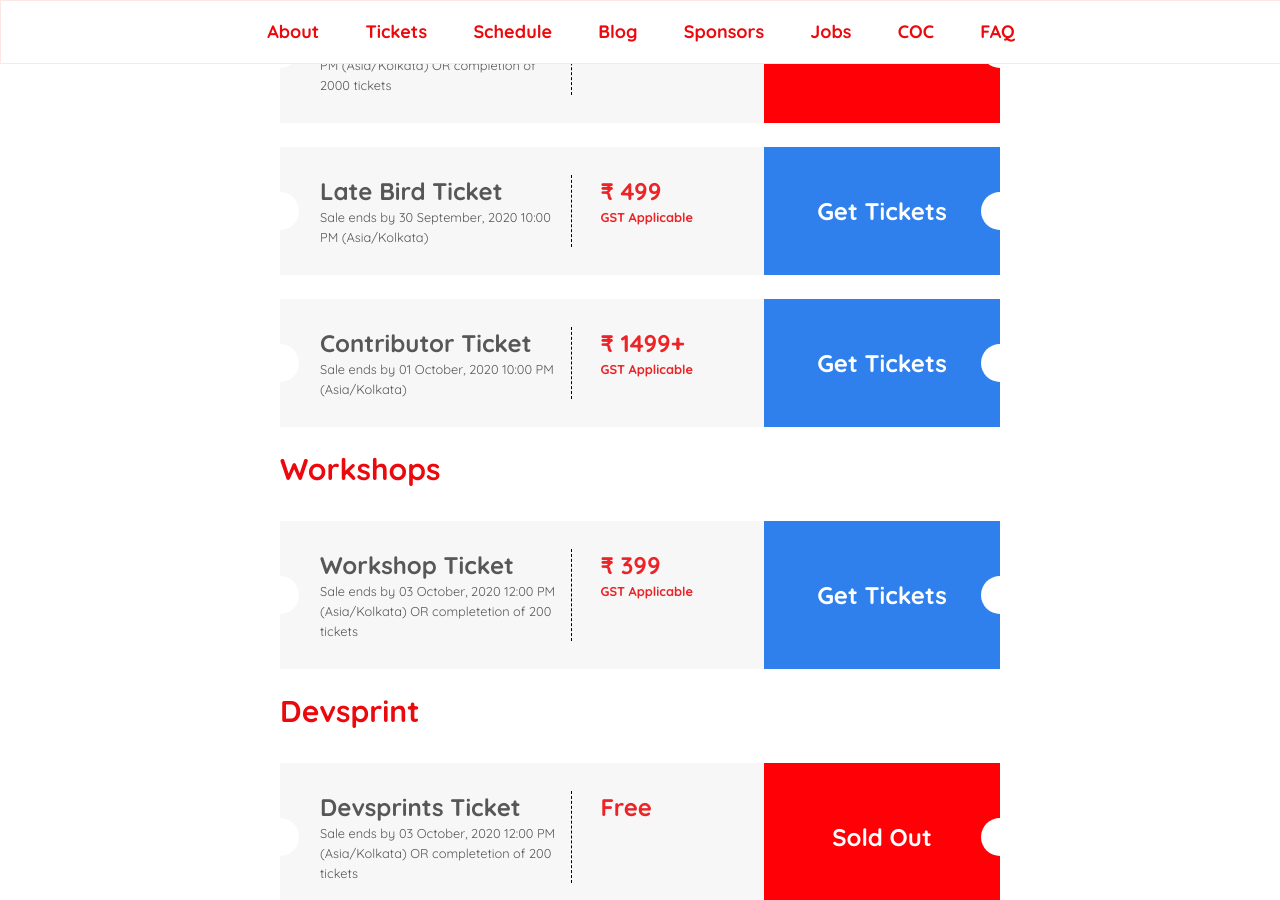
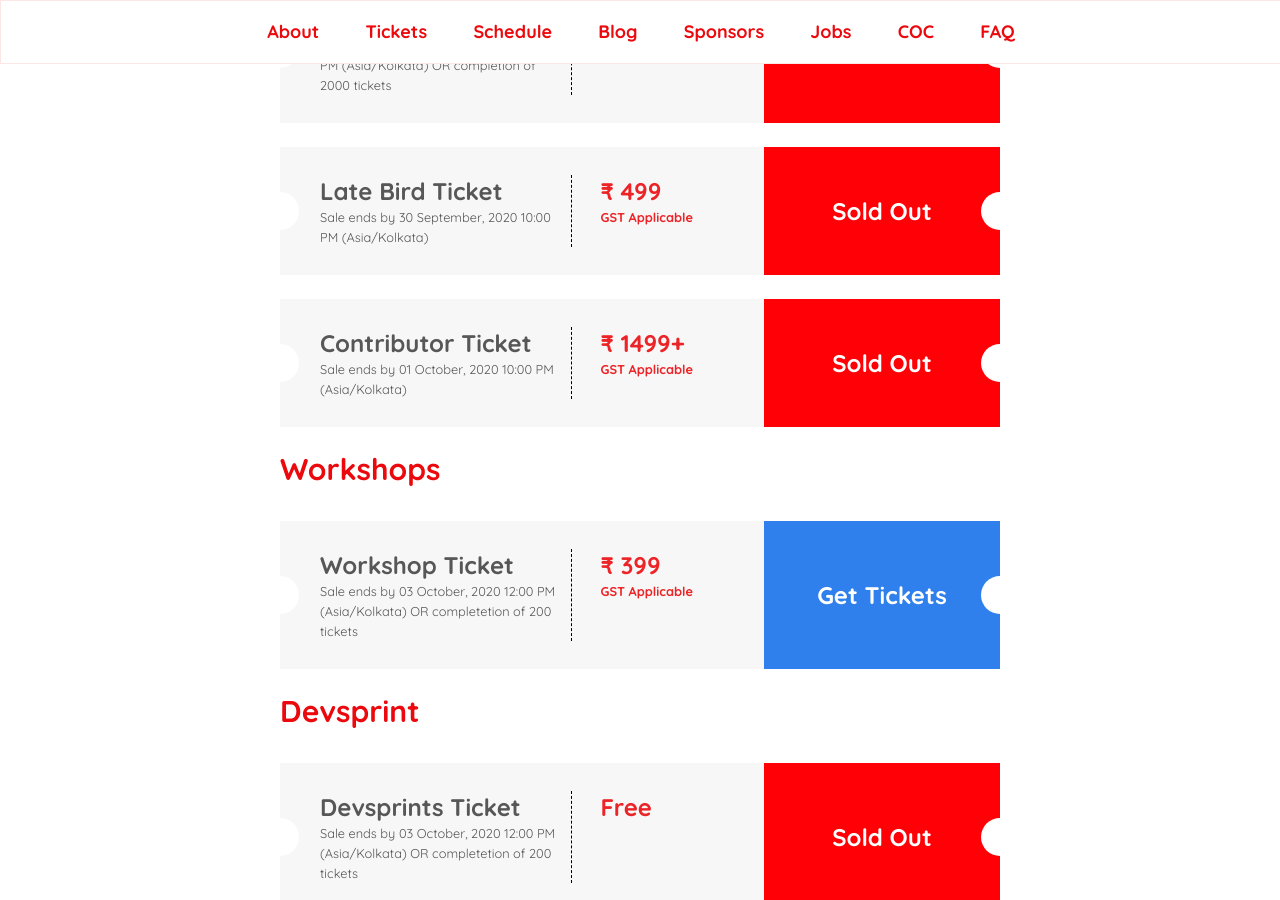
Before and after one commit to pythonindia/inpycon2020, a Jekyll site: the page built from index.md, in a window 1280 px wide and 900 px high, scrolled down 4697 px. Built offline with Jekyll 4.4.1, drawn with Linux system fonts in a browser that asks for light colours.

Commit message:
update ticket status
Signed-off-by: Nabarun Pal <pal.nabarun95@gmail.com>

```diff
--- a/_data/tickets.yml
+++ b/_data/tickets.yml
@@ -14,13 +14,13 @@
   brief: Sale ends by 30 September, 2020 10:00 PM (Asia/Kolkata)
   cost: 499
   type: conference
-  status: available
+  status: sold
   url: https://www.townscript.com/e/pycon-india-2020
 - name: Contributor Ticket
   brief: Sale ends by 01 October, 2020 10:00 PM (Asia/Kolkata)
   cost: 1499+
   type: conference
-  status: available
+  status: sold
   url: https://www.townscript.com/e/pycon-india-2020
 - name: Workshop Ticket
   brief: Sale ends by 03 October, 2020 12:00 PM (Asia/Kolkata) OR completetion of 200 tickets
```
